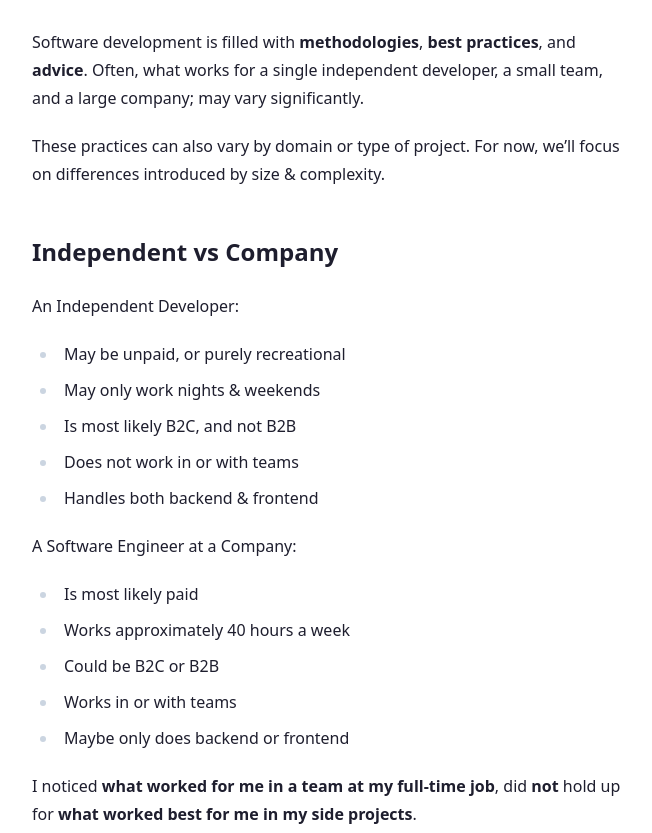
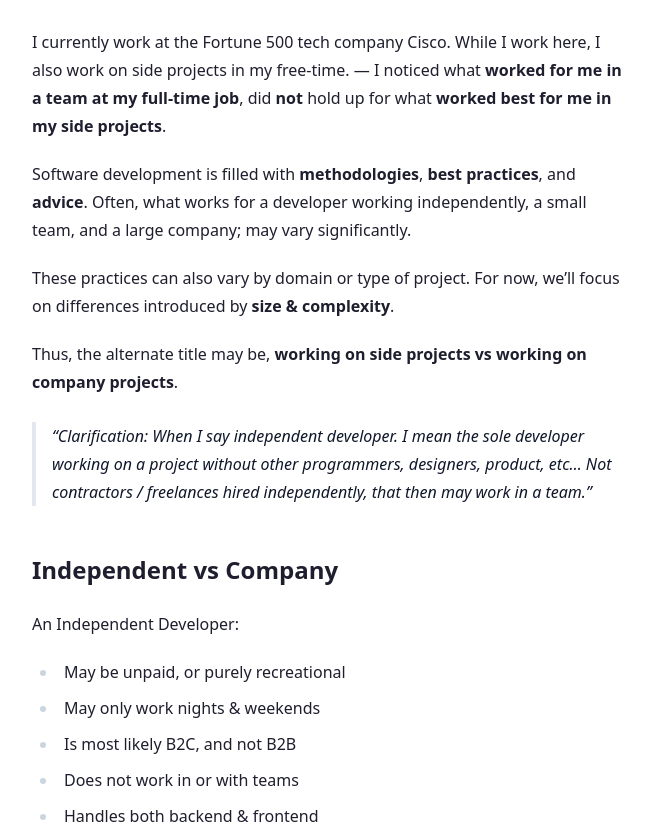
Before and after one commit to Everduin94/flotes-blog, an Astro site: page /posts/independent-vs-company in a window 1280 px wide. Shown: the part 840-1673 px from the top of the page, without its empty margins (280-932 px from the left). Built offline with nearby package versions, Linux system fonts and the light colour scheme; Astro itself is replaced by a stand-in of ours; some packages are replaced by stand-ins of ours.

Commit message:
Updated wording on article so the hyper-literal ding-dongs on reddit will stop down voting my cross-posted article.

```diff
--- a/src/pages/posts/independent-vs-company.md
+++ b/src/pages/posts/independent-vs-company.md
@@ -2,8 +2,8 @@
 layout: ../../layouts/MarkdownPostLayout.astro
 title: 'Independent Software Developer vs Fortune 500 Software Engineer'
 pubDate: 02-08-2023
-description: 'The differences between being independent and at a company. My opinions on software development, and how I got here'
-metaDescription: 'Software development is filled with methodologies, best practices, and advice. Often, what works for a single independent developer, a small team, and a large company; may vary significantly'
+description: 'The differences between developing independently and at a company. My opinions on software development, and how I got here'
+metaDescription: 'Software development is filled with methodologies, best practices, and advice. Often, what works for a developer working independently, a small team, and a large company; may vary significantly'
 author: 'Flotes'
 metaType: 'article'
 metaPath: 'independent-vs-company'
@@ -15,9 +15,16 @@ metaImg: 'https://ik.imagekit.io/flotes/image_22.png?ik-sdk-version=javascript-1
 tags: ["Engineer", "Coding", "Career"]
 ---
 
-Software development is filled with **methodologies**, **best practices**, and **advice**. Often, what works for a single independent developer, a small team, and a large company; may vary significantly.
+I currently work at the Fortune 500 tech company Cisco. While I work here, I also work on side projects in my free-time. — I noticed what **worked for me in a team at my full-time job**, did **not** hold up for what **worked best for me in my side projects**.
 
-These practices can also vary by domain or type of project. For now, we'll focus on differences introduced by size & complexity.
+Software development is filled with **methodologies**, **best practices**, and **advice**. Often, what works for a developer working independently, a small team, and a large company; may vary significantly.
+
+These practices can also vary by domain or type of project. For now, we’ll focus on differences introduced by **size & complexity**.
+
+Thus, the alternate title may be, **working on side projects vs working on company projects**.
+
+> Clarification: When I say independent developer. I mean the sole developer working on a project without other programmers, designers, product, etc… Not contractors / freelances hired independently, that then may work in a team.
+
 
 ## Independent vs Company
 
@@ -34,8 +41,6 @@ A Software Engineer at a Company:
 - Could be B2C or B2B
 - Works in or with teams
 - Maybe only does backend or frontend
-
-I noticed **what worked for me in a team at my full-time job**, did **not** hold up for **what worked best for me in my side projects**.
 
 ![Independent-vs-Company](/line-indie-company.png)
 
```
